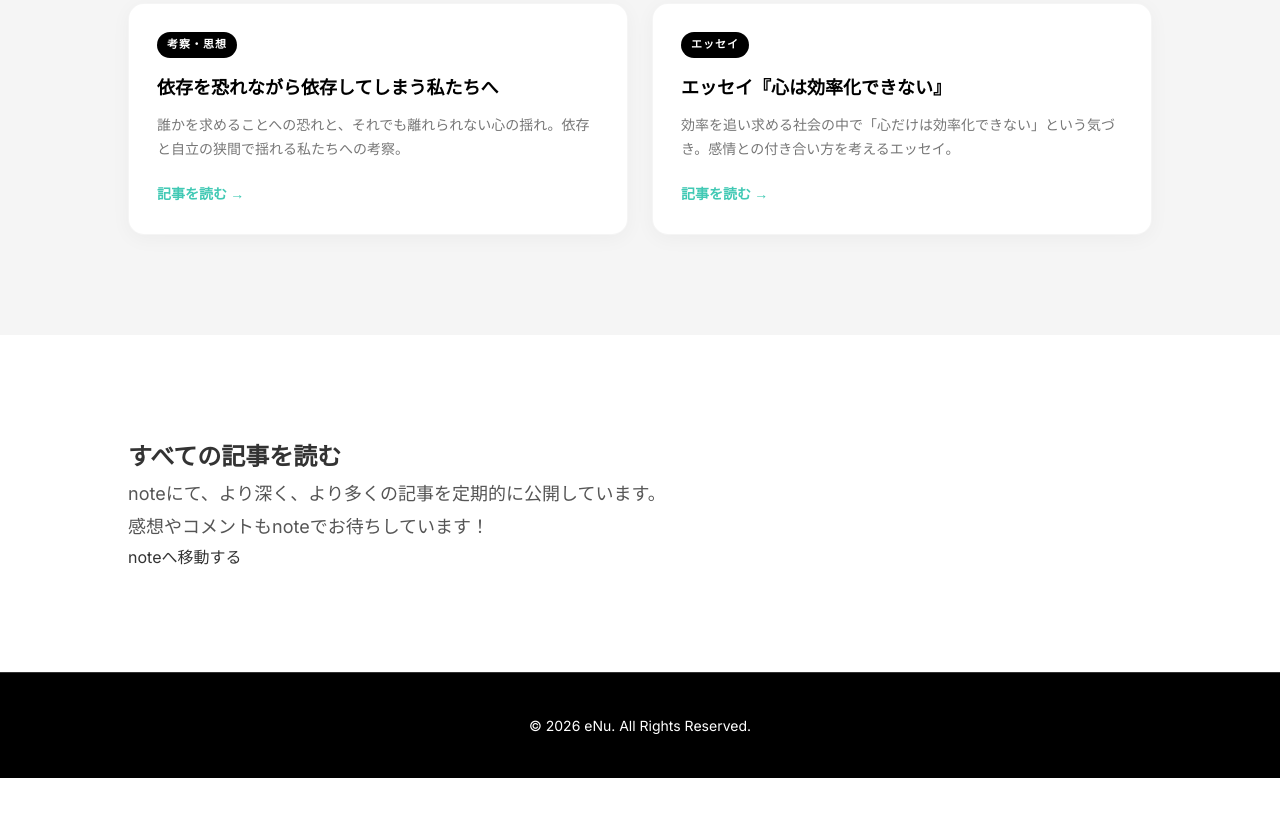
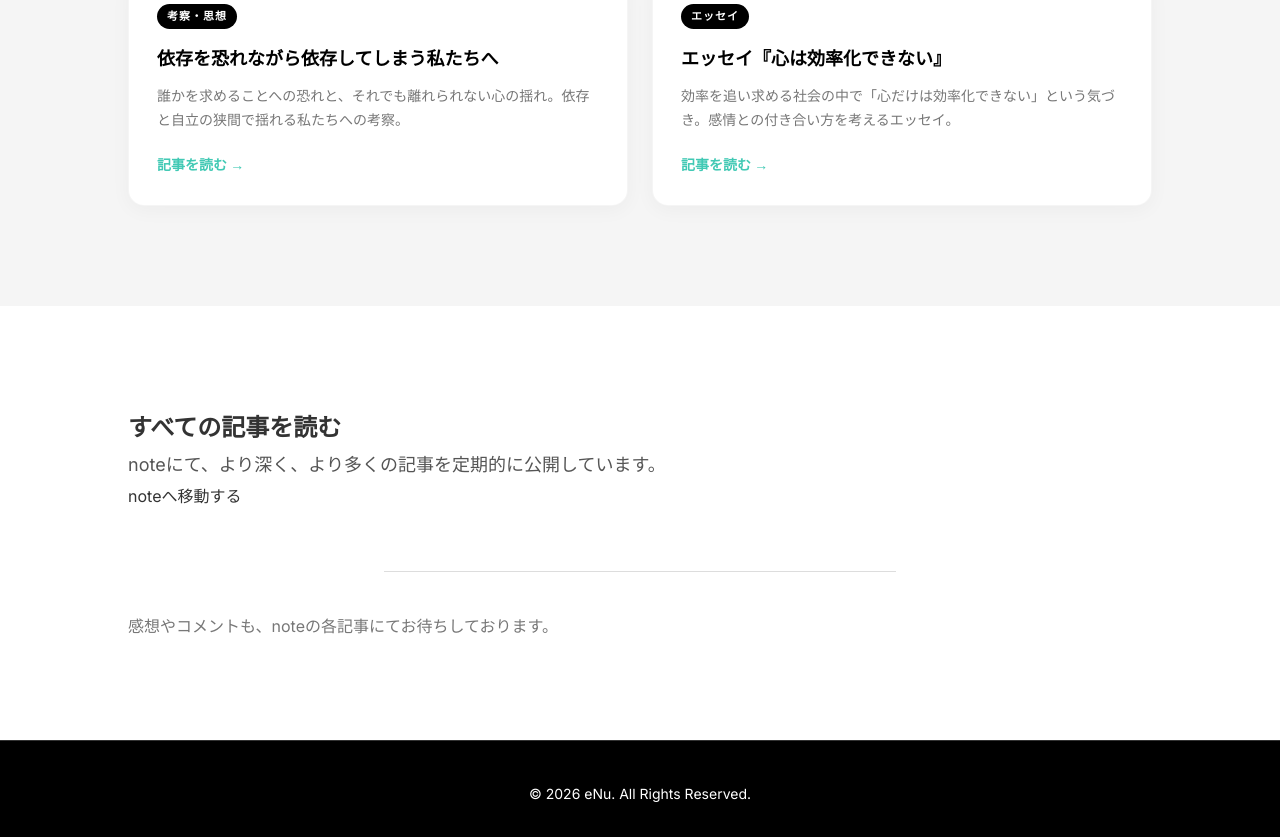
Before and after one commit to narumi318/note, a plain HTML site: page index.html in a window 1280 px wide. Shown: the part 2591-3428 px from the top of the page. Before the commit the page ends 3369 px from the top, so only its background shows below. Drawn offline with Linux system fonts and the light colour scheme; no server answers.

Commit message:
修正したよ

```diff
--- a/index.html
+++ b/index.html
@@ -641,9 +641,7 @@
             <div class="profile-name">eNu</div>
             <p class="profile-text">
                 一人の会社員として混迷する社会情勢を分析し、夜は孤独や救いを探求するエッセイや小説を綴ります。<br>
-                知的な刺激と、静寂に溶け出す言葉を求めるあなたへ。<br>
-                明日の景色が少し違って見えるような思考の記録。<br>
-                夜に寄り添う、静かな救いを。
+                知的な刺激と、静寂に溶け出す言葉を求めるあなたへ。 明日の景色が少し違って見えるような思考の記録。夜に寄り添う、静かな救いを。
             </p>
         </div>
     </section>
@@ -740,12 +738,19 @@
     <section class="join-us">
         <h2 class="fade-in">すべての記事を読む</h2>
         <p class="fade-in" style="transition-delay: 0.1s; color: #555; font-size: 18px;">
-            noteにて、より深く、より多くの記事を定期的に公開しています。<br>
-            感想やコメントもnoteでお待ちしています！
+            noteにて、より深く、より多くの記事を定期的に公開しています。
         </p>
-        <div class="fade-in" style="transition-delay: 0.2s;">
+        <div class="fade-in" style="transition-delay: 0.2s; margin-bottom: 60px;">
             <a href="https://note.com/enu_318_/all" target="_blank" class="btn-large">noteへ移動する</a>
         </div>
+
+        <!-- 区切り線とコメントへの案内を独立させる -->
+        <hr class="fade-in"
+            style="border: none; border-top: 1px solid #ddd; width: 50%; margin: 0 auto 40px; transition-delay: 0.3s;">
+
+        <p class="fade-in" style="transition-delay: 0.4s; color: #777; font-size: 16px;">
+            感想やコメントも、noteの各記事にてお待ちしております。
+        </p>
     </section>
 
     <!-- 8. フッター -->
```
